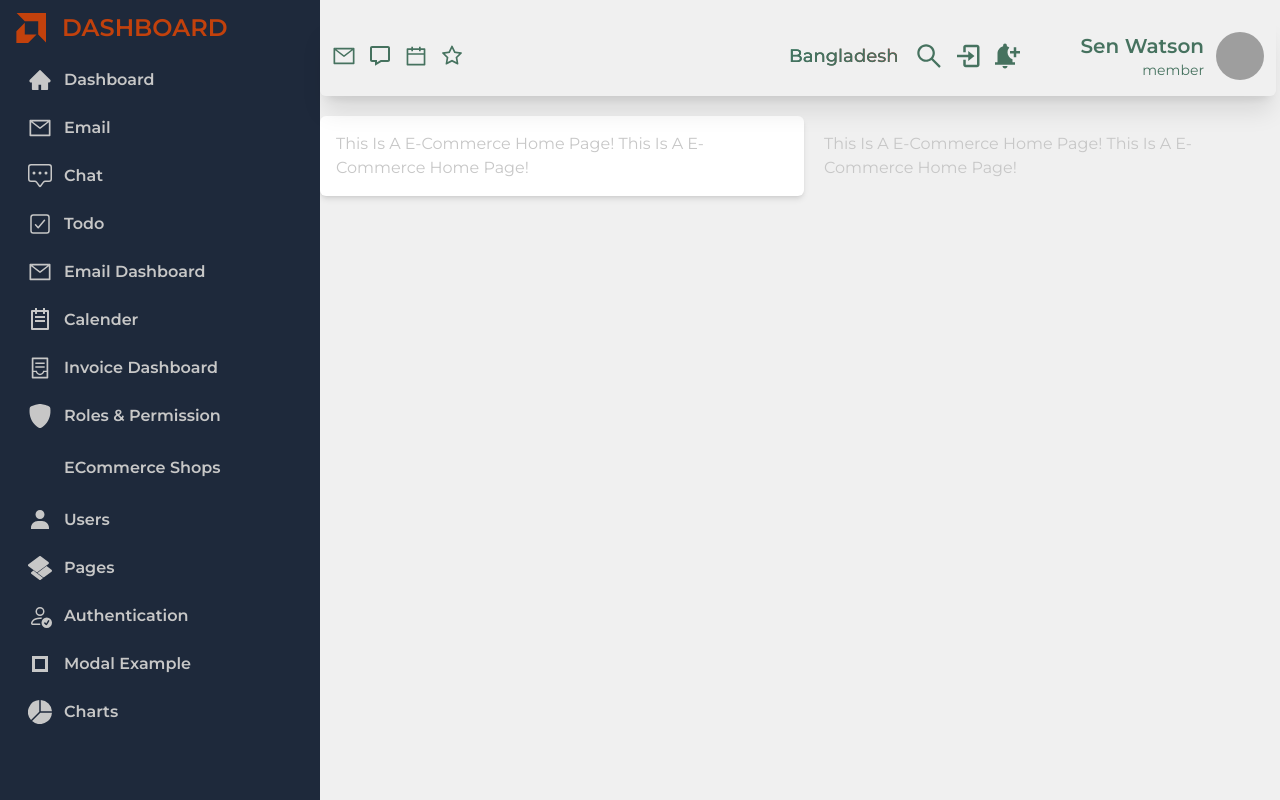
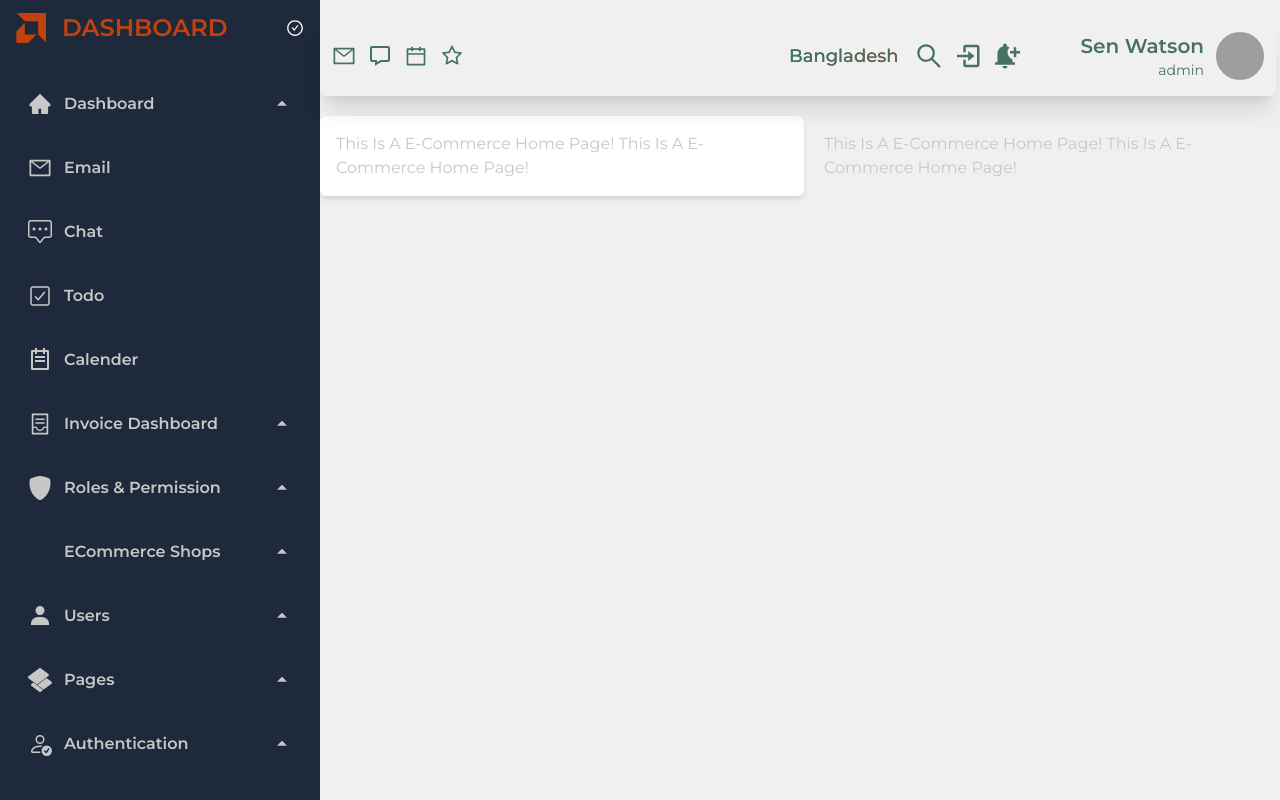
Before and after one commit to saifularafat/admin-dashboard-design, a React (Vite) app: page / in a window 1280 px wide. Built offline with nearby package versions, Linux system fonts and the light colour scheme; grey boxes are pictures that could not be loaded; some icons are missing; a web font is replaced by a local one.

Commit message:
submenu is create

```diff
--- a/src/index.css
+++ b/src/index.css
@@ -43,18 +43,18 @@ body {
 }
 
 .myScroll:hover::-webkit-scrollbar-thumb {
-  background-color: #b8b8b8;
+  background-color:#514f4f;
 }
 
 .myScroll::-webkit-scrollbar {
-  width: 0.7rem;
+  width: 0.6rem;
 }
 
 .myScroll::-webkit-scrollbar-track {
-  background-color: #fff;
+  background-color: #1E293B;
 }
 
 .myScroll::-webkit-scrollbar-thumb {
   background-color: transparent;
-  border-radius: 5rem;
+  border-radius: 7rem;
 }
--- a/src/pages/NavBer/Logo.jsx
+++ b/src/pages/NavBer/Logo.jsx
@@ -1,12 +1,16 @@
+import { AiOutlineCheckCircle } from "react-icons/ai";
 import { BsAmd } from "react-icons/bs";
 import { Link } from "react-router-dom";
 
 const Logo = () => {
     return (
-        <Link to="/">
-            <div className="flex items-center gap-4 py-3 cursor-pointer">
-                <BsAmd className="text-3xl text-orange-700" />
-                <h2 className="text-2xl font-semibold text-orange-700 uppercase">Dashboard</h2>
+        <Link to="/" className="sticky top-0">
+            <div className="flex items-center justify-between py-3 bg-slate-800 w-full hover:text-orange-400 text-orange-700 pb-8 cursor-pointer">
+                <div  className="flex items-center gap-4 ">
+                    <BsAmd className="text-3xl" />
+                    <h2 className="text-2xl font-semibold uppercase">Dashboard</h2>
+                </div>
+                <AiOutlineCheckCircle className="text-lg text-white" />
             </div>
         </Link>
     );
--- a/src/pages/NavBer/SideBar.jsx
+++ b/src/pages/NavBer/SideBar.jsx
@@ -14,7 +14,7 @@ const SideBar = () => {
     const sidebarData = SidebarData;
 
     return (
-        <div className={`bg-slate-800 md:block hidden fixed w-80 bg-sideColor left-0 top-0 bottom-0 overflow-y-auto px-4 `}>
+        <div className={`myScroll bg-slate-800 md:block hidden fixed w-80 left-0 top-0 bottom-0 overflow-y-auto px-4 pb-4`}>
             <Logo />
             {/* <ul className="pt-5">
                 <button onClick={() => setIsOpen(!isOpen)}>
@@ -34,7 +34,7 @@ const SideBar = () => {
                     </div>
                 </button>
             </ul> */}
-            <div className="w-full">
+            <div className="w-full space-y-2">
                 {
                     sidebarData.map((items) => <SubMenu
                         item={items}
--- a/src/pages/NavBer/SidebarData.js
+++ b/src/pages/NavBer/SidebarData.js
@@ -1,6 +1,6 @@
 import { AiFillHome, AiOutlineContainer, AiOutlineMail } from 'react-icons/ai';
 import { IoBarChartOutline, IoCheckboxOutline } from 'react-icons/io5';
-import { BiChart, BiEdit,BiLogInCircle,BiSolidUser } from 'react-icons/bi';
+import { BiChart, BiEdit, BiLogInCircle, BiSolidUser } from 'react-icons/bi';
 import { RiArrowDownSFill, RiArrowUpSFill, RiTodoLine } from 'react-icons/ri';
 import { BsChatSquareDots, BsCheck2Square, BsFillPieChartFill, BsFillShieldFill, BsPerson, BsPersonCheck } from 'react-icons/bs';
 import { FaCartShopping, FaQuoteRight, FaUsersViewfinder } from 'react-icons/fa6';
@@ -18,7 +18,7 @@ export const SidebarData = [
         id: 1,
         title: "Dashboard",
         path: "#",
-       icons:AiFillHome,
+        icons: AiFillHome,
         openIcon: RiArrowDownSFill,
         closeIcon: RiArrowUpSFill,
         subNav: [
@@ -34,6 +34,7 @@ export const SidebarData = [
             },
         ]
     },
+
     {
         id: 2,
         title: "Email ",
@@ -51,12 +52,6 @@ export const SidebarData = [
         title: "Todo",
         path: "/dashboard/todo",
         icons: IoCheckboxOutline,
-    },
-    {
-        id: 5,
-        title: "email Dashboard",
-        path: "/dashboard/#",
-       icons: AiOutlineMail,
     },
     {
         id: 6,
--- a/src/pages/NavBer/SubMenu.jsx
+++ b/src/pages/NavBer/SubMenu.jsx
@@ -1,33 +1,46 @@
 import { useState } from "react";
 import styled from "styled-components";
 import { Link } from "react-router-dom";
-
-
-const SidebarLink = styled(Link)`
-@apply flex items-center justify-between p-5 list-none h-16 no-underline text-lg text-blue-500;
-
-&:hover {
-  @apply bg-gray-800 border-l-4 border-indigo-600 cursor-pointer;
-}`;
+import { RiArrowDownSFill, RiArrowUpSFill } from "react-icons/ri";
 
 const SubMenu = ({ item }) => {
-  console.log(item.icons);
   const [isSubNav, setSubNav] = useState(false);
 
   return (
     <>
-       <Link
-        to={item.path}
+      <Link
+        to={item?.path}
         onClick={() => item.subNav && setSubNav(!isSubNav)}
-        className="flex items-center justify-between p-3 list-none  hover:bg-primary hover:rounded-lg font-semibold md:hover:pl-7 hover:pl-3 hover:shadow-lg duration-300 transition-all cursor-pointer"
-        >
+        className="flex items-center justify-between h-14 p-3 list-none  hover:bg-primary hover:rounded-lg font-semibold md:hover:pl-7 hover:pl-3 hover:shadow-lg hover:text-slate-900 duration-300 transition-all cursor-pointer"
+      >
         <div className="flex items-center gap-3">
           <div className="text-2xl">
             <item.icons />
           </div>
-          <span className="">{item.title}</span>
+          <span className="">{item?.title}</span>
         </div>
+        {item.subNav && isSubNav
+          ? <RiArrowDownSFill className="text-xl" />
+          : item.subNav
+            ? <RiArrowUpSFill className="text-xl" />
+            : null}
       </Link>
+      <div className="ml-7 bg-slate-700/25 rounded-lg">
+        {
+          isSubNav && item?.subNav.map((subItem, index) => {
+            return (
+              <Link key={index} to={subItem?.path} className="">
+                <div className="flex items-center gap-3 p-3 hover:bg-primary rounded-lg space-y-2">
+                  <div className="text-2xl text-white">
+                    <subItem.icons />
+                  </div>
+                  <span className="text-lg font-medium">{subItem?.title}</span>
+                </div>
+              </Link>
+            )
+          })
+        }
+      </div>
     </>
   );
 };
--- a/src/pages/Shared/Header.jsx
+++ b/src/pages/Shared/Header.jsx
@@ -61,7 +61,7 @@ const Header = () => {
                     <div className="flex items-center md:ml-5">
                         <div className="text-end leading-none">
                             <h3 className="text-sm md:font-semibold font-medium leading-none md:text-xl">Sen Watson</h3>
-                            <p className="lowercase md:text-sm text-xs">member</p>
+                            <p className="lowercase md:text-sm text-xs">Admin</p>
                         </div>
                         <div className="avatar md:ml-3 ml-1">
                             <div className="w-12 rounded-full">
```
Lines whose indentation alone changed are shown as unchanged.
